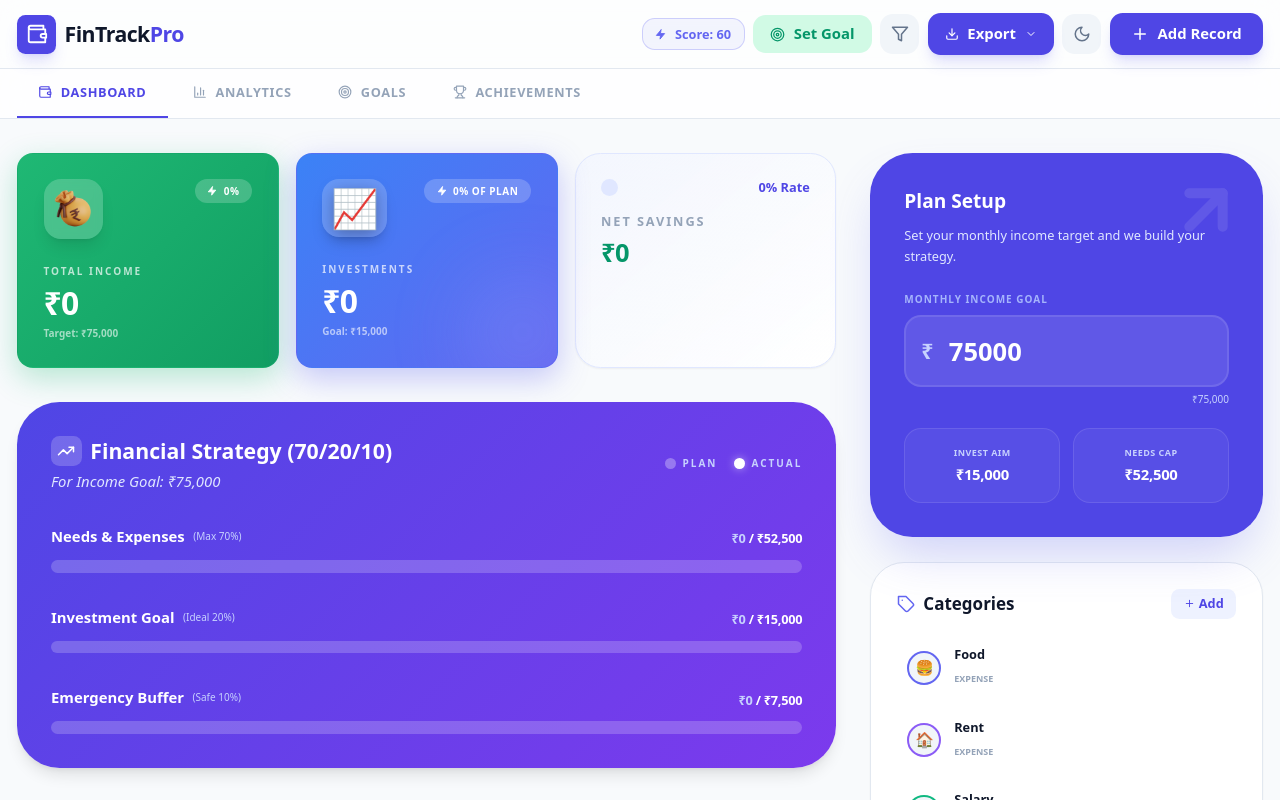
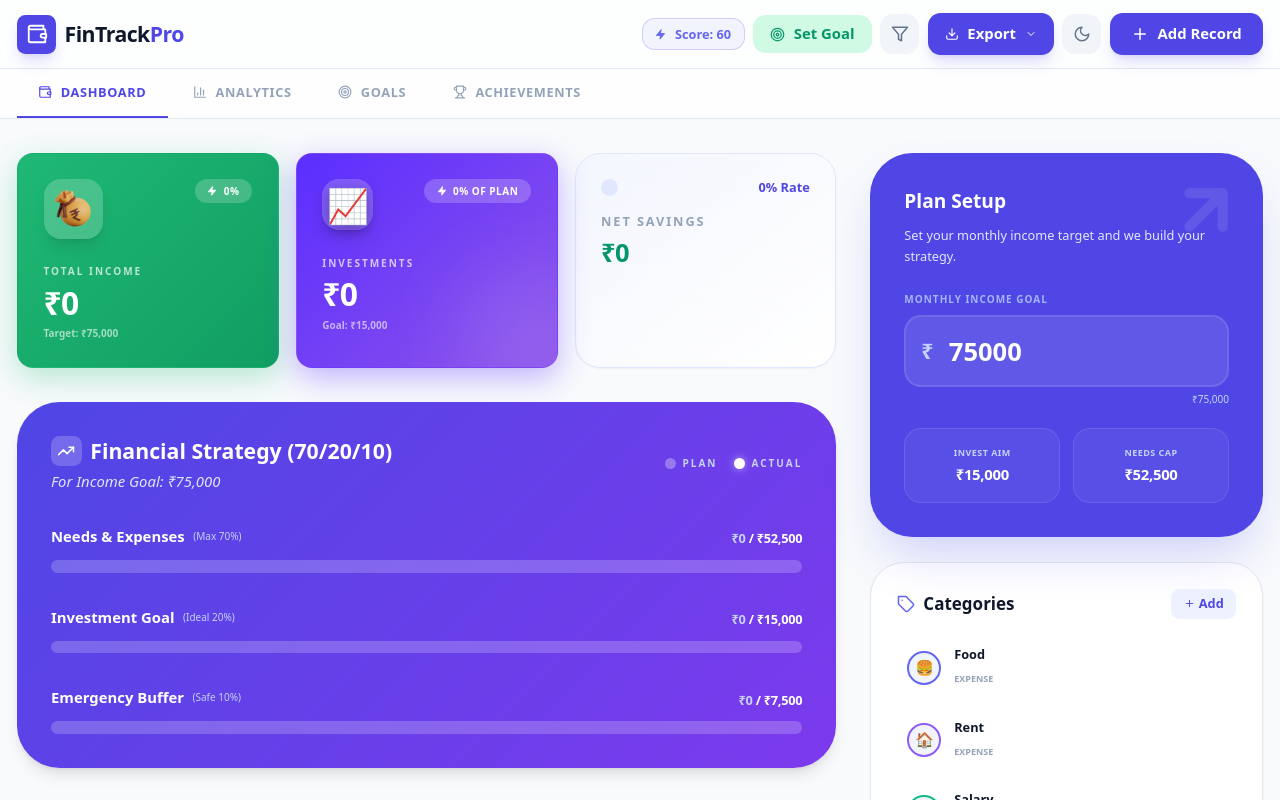
Before and after one commit to jaddu0329/expense-tracker, a React (Vite) app: page / in a window 1280 px wide. Shown: the top 800 px of the page. Built offline with nearby package versions, Linux system fonts and the light colour scheme; a web font is replaced by a local one.

Commit message:
feat: update dashboard layout and improve UI consistency

```diff
--- a/src/App.jsx
+++ b/src/App.jsx
@@ -261,14 +261,14 @@ function DashboardTab({ state, dispatch, onShowHistory }) {
             </div>
           </div>
 
-          <div className="p-6 relative overflow-hidden group cursor-default" style={{ background: 'linear-gradient(135deg,#3B82F6,#6366F1)', boxShadow: '0 10px 30px rgba(99,102,241,0.35)', border: '1px solid rgba(99,102,241,0.25)', borderRadius: '16px', transition: 'all 0.3s' }}
-            onMouseEnter={e=>{e.currentTarget.style.transform='translateY(-4px)';e.currentTarget.style.boxShadow='0 15px 40px rgba(99,102,241,0.5)';}}
-            onMouseLeave={e=>{e.currentTarget.style.transform='';e.currentTarget.style.boxShadow='0 10px 30px rgba(99,102,241,0.35)';}}>
+          <div className="p-6 relative overflow-hidden group cursor-default" style={{ background: 'linear-gradient(135deg,#5B2EFF,#8E54E9)', boxShadow: '0 10px 30px rgba(91,46,255,0.35)', border: '1px solid rgba(142,84,233,0.25)', borderRadius: '16px', transition: 'all 0.3s' }}
+            onMouseEnter={e=>{e.currentTarget.style.transform='translateY(-4px)';e.currentTarget.style.boxShadow='0 15px 40px rgba(91,46,255,0.5)';}}
+            onMouseLeave={e=>{e.currentTarget.style.transform='';e.currentTarget.style.boxShadow='0 10px 30px rgba(91,46,255,0.35)';}}>
             {/* Background glow blob */}
-            <div className="absolute -bottom-6 -right-6 w-28 h-28 rounded-full opacity-20 blur-2xl" style={{ background: '#a5b4fc' }} />
+            <div className="absolute -bottom-6 -right-6 w-28 h-28 rounded-full opacity-20 blur-2xl" style={{ background: '#c4b5fd' }} />
             <div className="flex justify-between items-start mb-6 relative z-10">
               <div className="p-2 bg-white/20 rounded-2xl shadow-lg backdrop-blur-sm group-hover:scale-110 transition-transform">
-                <span className="text-4xl leading-none" style={{ filter: 'drop-shadow(0 4px 8px rgba(0,0,0,0.3))' }}>📈</span>
+                <span className="w-8 h-8 flex items-center justify-center text-[2rem] leading-none" style={{ filter: 'drop-shadow(0 4px 8px rgba(0,0,0,0.3))' }}>📈</span>
               </div>
               <div className="flex items-center gap-1.5 px-3 py-1 bg-white/20 text-white rounded-full text-[10px] font-black uppercase tracking-wider">
                 <Zap size={10} fill="currentColor" /> {stats.investVsLogic.toFixed(0)}% of Plan
```
